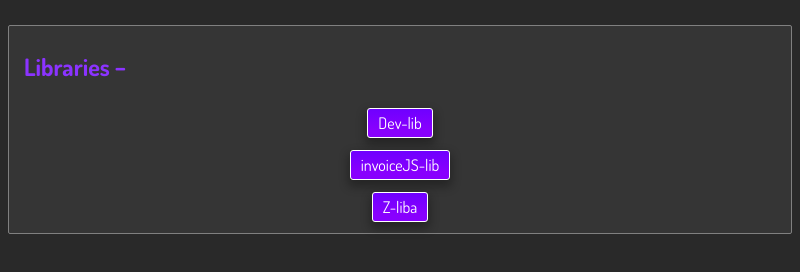
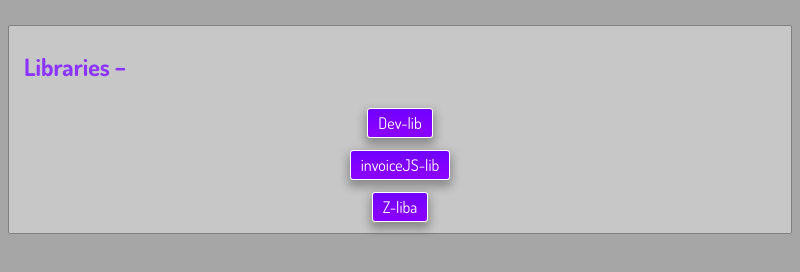
Before and after one commit to SofianD/invoice-app, an Electron app: page src/index.html in a window 800 px wide. Drawn offline with Linux system fonts and the light colour scheme.

Commit message:
Update style

```diff
--- a/src/css/styles.css
+++ b/src/css/styles.css
@@ -27,7 +27,7 @@
 }
 
 body {
-    background-color: rgba(27, 27, 27, 0.938);
+    background-color: rgba(27, 27, 27, 0.39);
     min-height: 480px;
     min-width: 280px;
     font-family: "Dosis", sans-serif;
@@ -55,7 +55,7 @@ input, button {
     margin: 25px auto;
     border: 1px solid grey;
     border-radius: 2px;
-    background-color: rgba(255, 255, 255, 0.055);
+    background-color: rgba(255, 255, 255, 0.37);
     max-width: 960px;
 }
 
```
